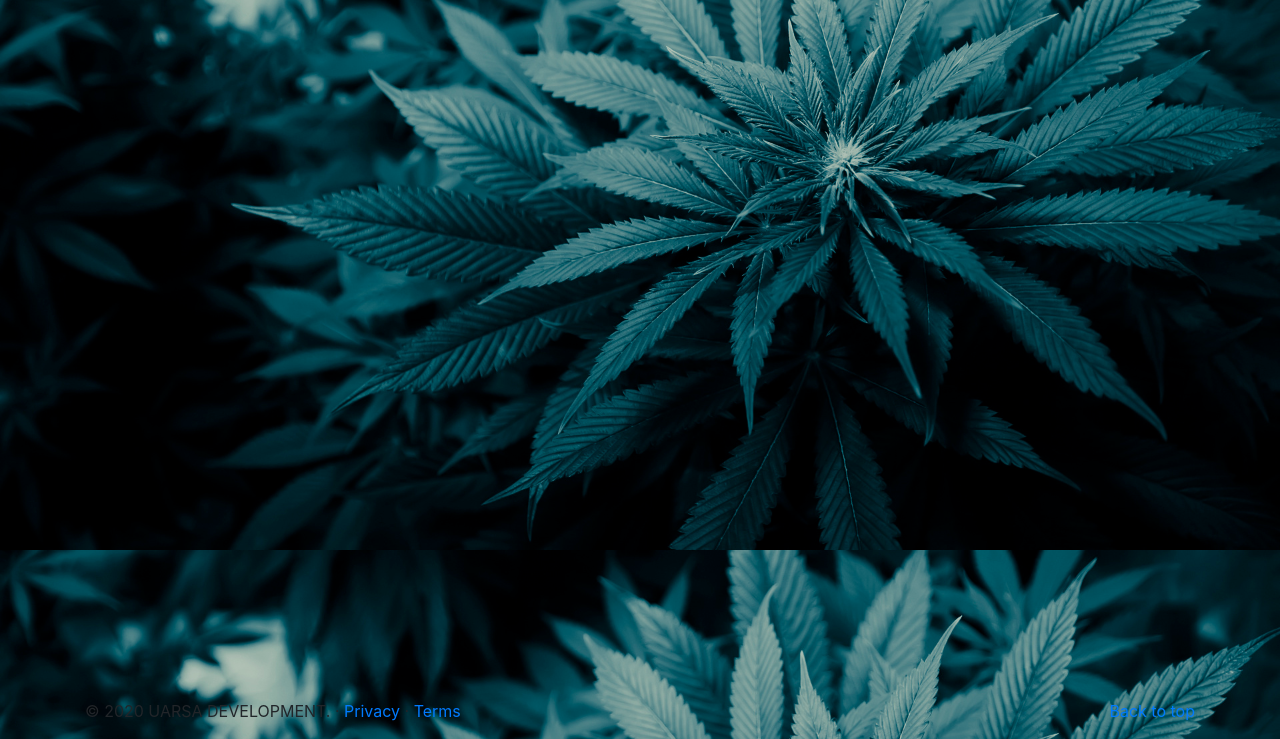
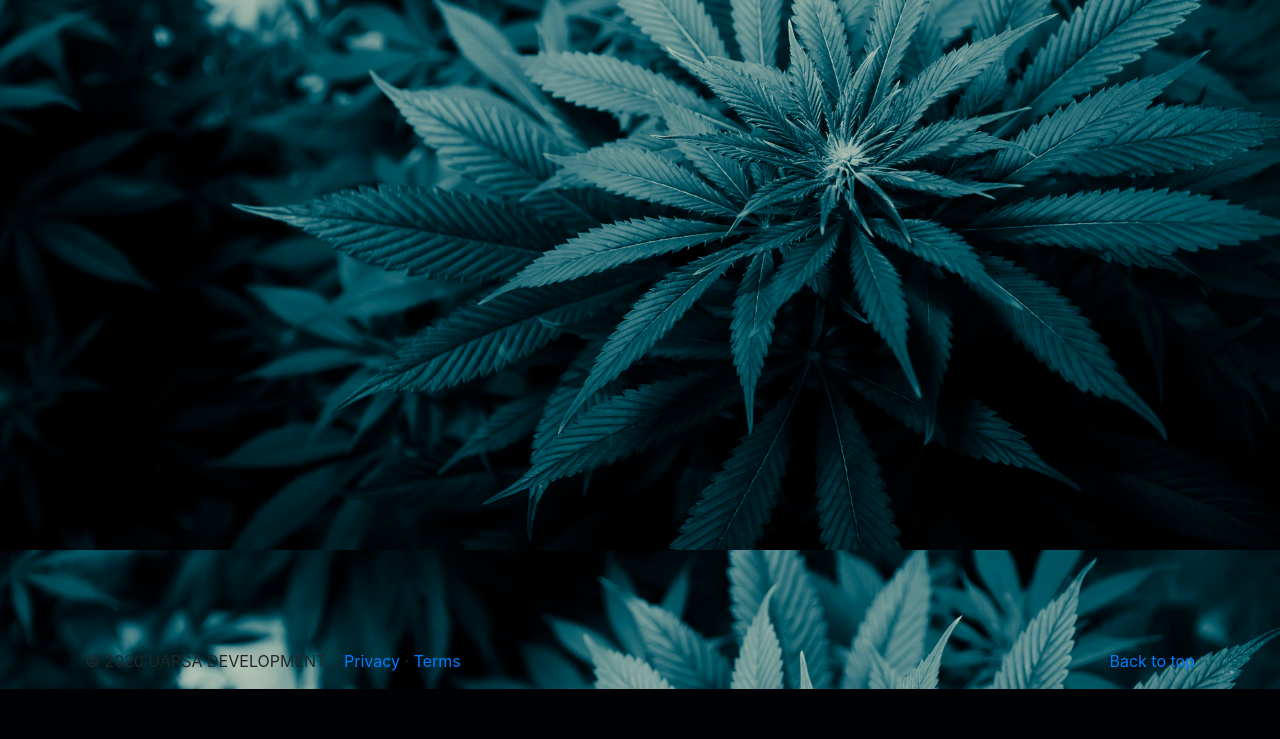
Before and after one commit to Uarsa/hempreport, a Flask app: page / in a window 1280 px wide. Shown: the part 170-909 px from the top of the page. After the commit the page ends 859 px from the top, so only its background shows below. Run offline with Flask 2, Linux system fonts and the light colour scheme; some libraries are stand-ins or nearby versions.

Commit message:
Update base.css

```diff
--- a/static/css/base.css
+++ b/static/css/base.css
@@ -13,7 +13,7 @@ height: 100px;
 }
 
 .space_bottom{
-height: 700px;
+height: 650px;
 }
 
 .delimiter{
```
